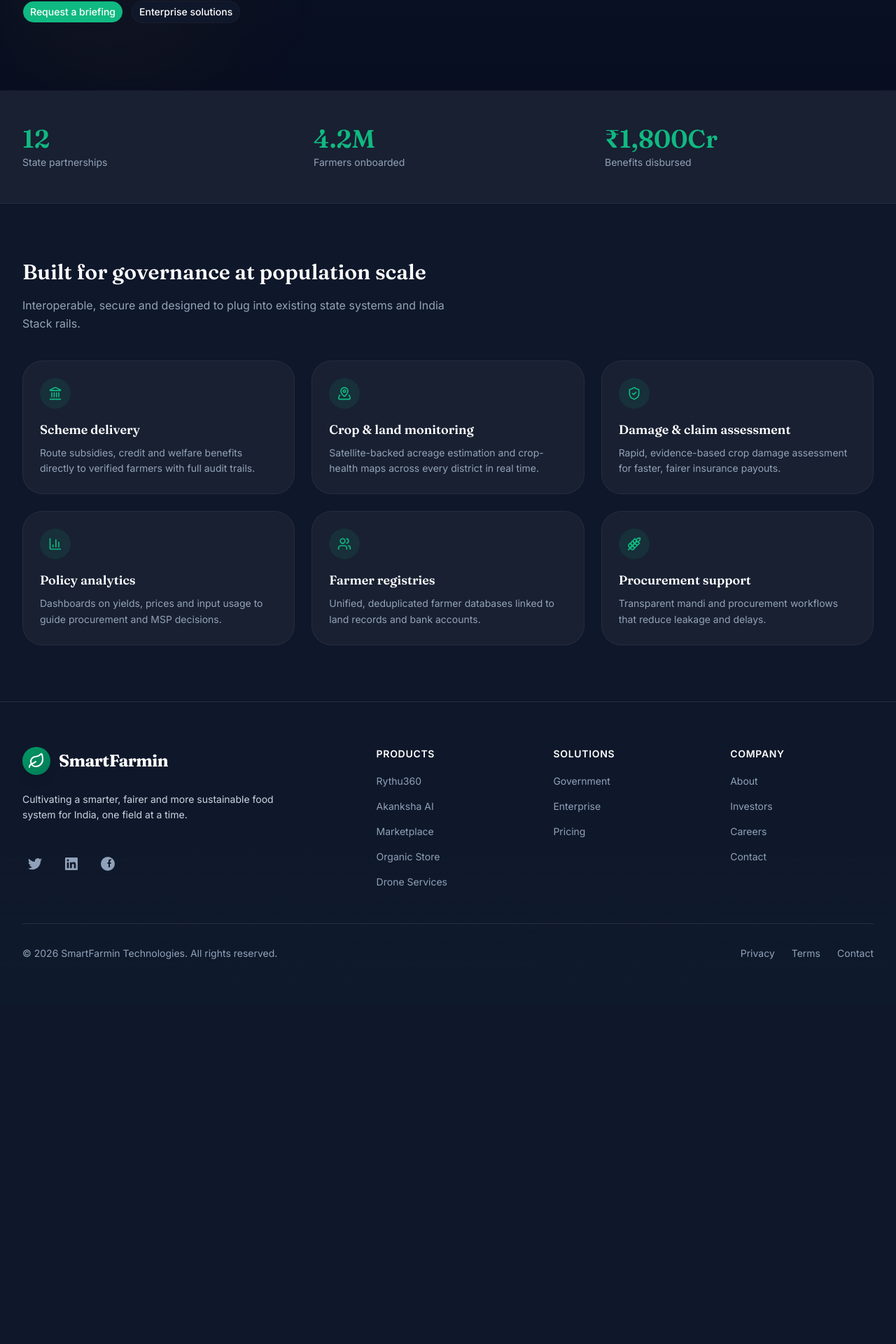
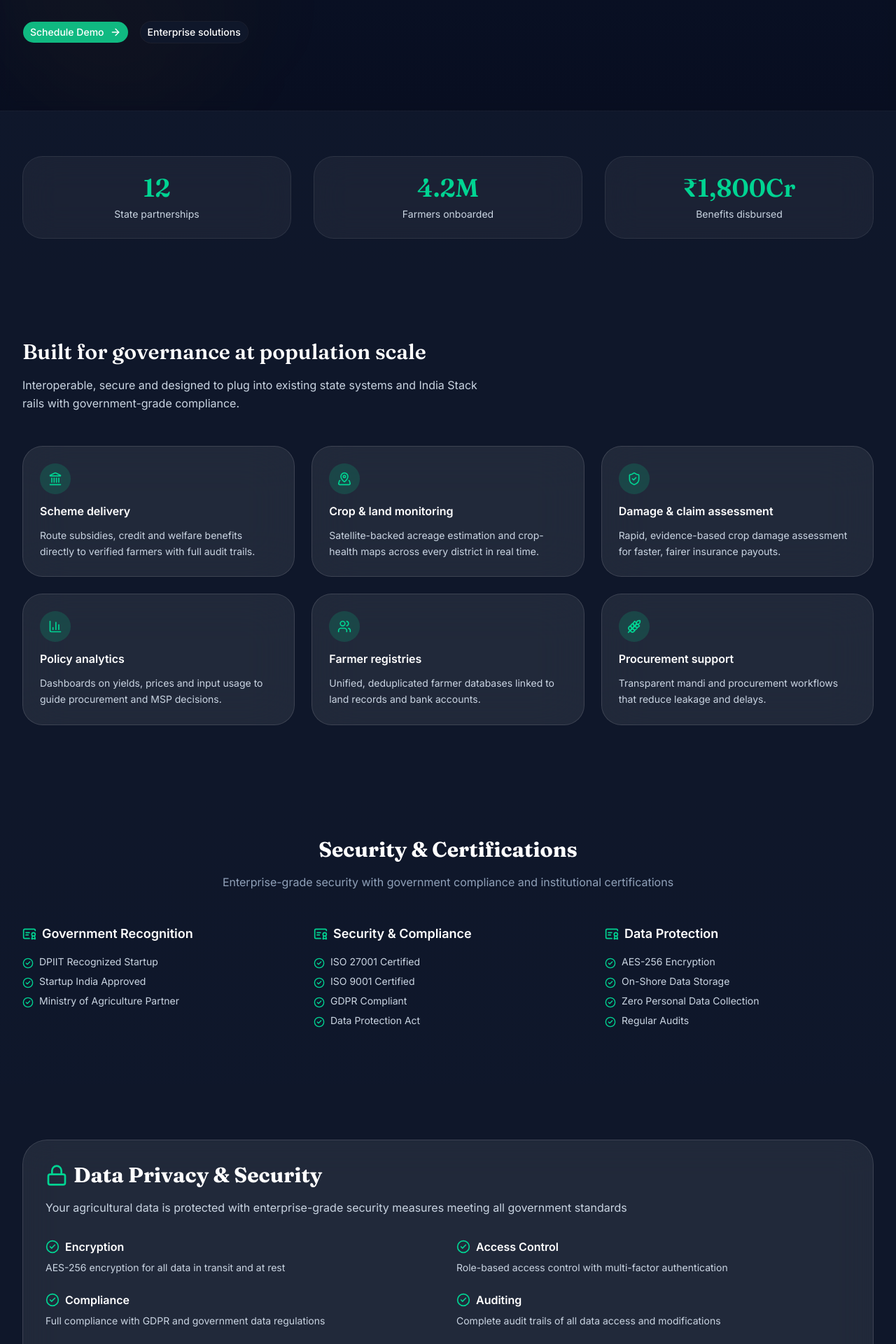
Before and after one commit to smartfarmintech/smartfarmin-website, a Next.js app: page /government in a window 1280 px wide. Shown: the part 555-2475 px from the top of the page at 70% size. Before the commit the page ends 1991 px from the top, so only its background shows below. Built offline with nearby package versions, Linux system fonts and the light colour scheme.

Commit message:
feat: enhance government page with new icons, metadata, and improved layout
Co-authored-by: smartfarmintech <300435507+smartfarmintech@users.noreply.github.com>

```diff
--- a/app/government/page.tsx
+++ b/app/government/page.tsx
@@ -1,15 +1,25 @@
 import type { Metadata } from "next"
 import Link from "next/link"
-import { Landmark, ShieldCheck, BarChart3, Users, Wheat, MapPinned } from "lucide-react"
+import { Landmark, ShieldCheck, BarChart3, Users, Wheat, MapPinned, Shield, Award, CheckCircle2, Lock, Globe, Scale, BookOpen, ArrowRight, Certificate } from "lucide-react"
 import { SiteHeader } from "@/components/site-header"
 import { SiteFooter } from "@/components/site-footer"
 import { PageHero } from "@/components/page-hero"
 import { Button } from "@/components/ui/button"
+import { ScrollAnimation } from "@/components/animations/premium-animations"
+import { GlassCard, GlassGrid, GlassBadge, GlassPanel } from "@/components/glass/glass-components"
 
 export const metadata: Metadata = {
-  title: "Government Solutions | SmartFarmin",
+  title: "Government & Institutions | Rythu360 - Secure Agricultural Platform | SmartFarmin",
   description:
-    "Digital public infrastructure for agriculture — scheme delivery, crop monitoring and farmer welfare at state scale.",
+    "Trusted by government agencies and institutions. Rythu360 is built with government-grade security, compliance, and transparency for digital public infrastructure in agriculture.",
+  keywords: [
+    "government agriculture",
+    "secure agricultural platform",
+    "data privacy agriculture",
+    "DPIIT recognized startup",
+    "government digital agriculture",
+    "institutional partnership",
+  ],
 }
 
 const capabilities = [
@@ -55,53 +65,169 @@ export default function GovernmentPage() {
   return (
     <>
       <SiteHeader />
-      <main>
+      <main className="space-y-0">
         <PageHero
-          eyebrow="Government"
+          eyebrow="Government & Institutions"
           title="Digital public infrastructure for agriculture"
-          description="SmartFarmin partners with state and central agencies to deliver schemes, monitor crops and improve farmer welfare — transparently and at scale."
+          description="SmartFarmin partners with government agencies to deliver schemes, monitor crops and improve farmer welfare — built with government-grade security and transparency."
         >
+          <div className="flex flex-col sm:flex-row gap-4">
             <Button render={<Link href="/contact" />} nativeButton={false}>
-            Request a briefing
+              <span className="flex items-center gap-2">
+                Schedule Demo
+                <ArrowRight className="w-4 h-4" />
+              </span>
             </Button>
             <Button render={<Link href="/enterprise" />} nativeButton={false} variant="outline">
               Enterprise solutions
             </Button>
+          </div>
         </PageHero>
 
-        <section className="border-b border-border bg-card">
-          <div className="mx-auto grid max-w-7xl grid-cols-1 gap-8 px-4 py-12 sm:grid-cols-3 sm:px-6 lg:px-8">
-            {stats.map((stat) => (
-              <div key={stat.label} className="text-center sm:text-left">
-                <div className="font-serif text-4xl font-semibold text-primary">{stat.value}</div>
-                <div className="mt-1 text-sm text-muted-foreground">{stat.label}</div>
+        <section className="mx-auto max-w-7xl px-4 py-16 sm:px-6 lg:px-8 bg-gradient-to-b from-slate-900/50 to-background">
+          <div className="grid gap-8 sm:grid-cols-3">
+            {stats.map((stat, idx) => (
+              <ScrollAnimation key={stat.label} delay={idx * 100}>
+                <GlassCard variant={idx % 2 === 0 ? "glow-green" : "glow-gold"}>
+                  <div className="text-center space-y-2">
+                    <div className="font-serif text-4xl font-semibold text-emerald-400">{stat.value}</div>
+                    <div className="text-sm text-slate-300">{stat.label}</div>
                   </div>
+                </GlassCard>
+              </ScrollAnimation>
             ))}
           </div>
         </section>
 
         <section className="mx-auto max-w-7xl px-4 py-16 sm:px-6 lg:px-8 lg:py-20">
+          <div className="space-y-12">
             <div className="max-w-2xl">
-            <h2 className="text-balance font-serif text-3xl font-semibold text-foreground">
+              <h2 className="text-balance font-serif text-3xl font-semibold text-white">
                 Built for governance at population scale
               </h2>
-            <p className="mt-4 text-pretty leading-relaxed text-muted-foreground">
-              Interoperable, secure and designed to plug into existing state systems and India Stack rails.
+              <p className="mt-4 text-pretty leading-relaxed text-slate-300">
+                Interoperable, secure and designed to plug into existing state systems and India Stack rails with government-grade compliance.
               </p>
             </div>
-          <div className="mt-10 grid gap-6 sm:grid-cols-2 lg:grid-cols-3">
-            {capabilities.map((item) => (
-              <div key={item.title} className="rounded-2xl border border-border bg-card p-6">
-                <span className="flex size-11 items-center justify-center rounded-xl bg-primary/10 text-primary">
+            <div className="grid gap-6 sm:grid-cols-2 lg:grid-cols-3">
+              {capabilities.map((item, idx) => (
+                <ScrollAnimation key={item.title} delay={idx * 80}>
+                  <GlassCard variant="prominent" className="h-full">
+                    <div className="space-y-3">
+                      <span className="flex size-11 items-center justify-center rounded-xl bg-emerald-500/20 text-emerald-400">
                         <item.icon className="size-5" />
                       </span>
-                <h3 className="mt-4 font-serif text-lg font-semibold text-foreground">
+                      <h3 className="font-semibold text-white">
                         {item.title}
                       </h3>
-                <p className="mt-2 text-sm leading-relaxed text-muted-foreground">{item.desc}</p>
+                      <p className="text-sm leading-relaxed text-slate-300">{item.desc}</p>
+                    </div>
+                  </GlassCard>
+                </ScrollAnimation>
+              ))}
+            </div>
+          </div>
+        </section>
+
+        {/* Security & Certifications */}
+        <section className="mx-auto max-w-7xl px-4 py-16 sm:px-6 lg:px-8 lg:py-20 bg-gradient-to-b from-background to-slate-900/50">
+          <div className="space-y-12">
+            <div className="text-center space-y-4">
+              <h2 className="font-serif text-3xl font-bold text-white">Security & Certifications</h2>
+              <p className="text-slate-400 max-w-2xl mx-auto">
+                Enterprise-grade security with government compliance and institutional certifications
+              </p>
+            </div>
+
+            <div className="grid gap-8 md:grid-cols-3">
+              {[
+                {
+                  category: "Government Recognition",
+                  items: ["DPIIT Recognized Startup", "Startup India Approved", "Ministry of Agriculture Partner"],
+                },
+                {
+                  category: "Security & Compliance",
+                  items: ["ISO 27001 Certified", "ISO 9001 Certified", "GDPR Compliant", "Data Protection Act"],
+                },
+                {
+                  category: "Data Protection",
+                  items: ["AES-256 Encryption", "On-Shore Data Storage", "Zero Personal Data Collection", "Regular Audits"],
+                },
+              ].map((cert) => (
+                <div key={cert.category} className="space-y-4">
+                  <h3 className="text-lg font-semibold text-white flex items-center gap-2">
+                    <Certificate className="w-5 h-5 text-emerald-400" />
+                    {cert.category}
+                  </h3>
+                  <div className="space-y-2">
+                    {cert.items.map((item) => (
+                      <div key={item} className="flex items-start gap-2">
+                        <CheckCircle2 className="w-4 h-4 text-emerald-400 flex-shrink-0 mt-1" />
+                        <span className="text-slate-300 text-sm">{item}</span>
                       </div>
                     ))}
                   </div>
+                </div>
+              ))}
+            </div>
+          </div>
+        </section>
+
+        {/* Data Privacy */}
+        <section className="mx-auto max-w-7xl px-4 py-16 sm:px-6 lg:px-8 lg:py-20">
+          <GlassPanel>
+            <div className="space-y-8">
+              <div className="space-y-4">
+                <h2 className="font-serif text-3xl font-bold text-white flex items-center gap-2">
+                  <Lock className="w-8 h-8 text-emerald-400" />
+                  Data Privacy & Security
+                </h2>
+                <p className="text-slate-300">Your agricultural data is protected with enterprise-grade security measures meeting all government standards</p>
+              </div>
+
+              <div className="grid grid-cols-1 md:grid-cols-2 gap-6">
+                {[
+                  { title: "Encryption", description: "AES-256 encryption for all data in transit and at rest" },
+                  { title: "Access Control", description: "Role-based access control with multi-factor authentication" },
+                  { title: "Compliance", description: "Full compliance with GDPR and government data regulations" },
+                  { title: "Auditing", description: "Complete audit trails of all data access and modifications" },
+                  { title: "Reliability", description: "99.9% uptime SLA with redundant backup systems" },
+                  { title: "Support", description: "24/7 security monitoring and incident response" },
+                ].map((item) => (
+                  <div key={item.title} className="space-y-2">
+                    <h3 className="font-semibold text-white flex items-center gap-2">
+                      <CheckCircle2 className="w-5 h-5 text-emerald-400" />
+                      {item.title}
+                    </h3>
+                    <p className="text-slate-300 text-sm">{item.description}</p>
+                  </div>
+                ))}
+              </div>
+            </div>
+          </GlassPanel>
+        </section>
+
+        {/* CTA */}
+        <section className="mx-auto max-w-4xl px-4 py-16 sm:px-6 lg:px-8">
+          <GlassPanel>
+            <div className="text-center space-y-6">
+              <h2 className="font-serif text-3xl font-bold text-white">Ready to partner?</h2>
+              <p className="text-slate-300 max-w-2xl mx-auto">
+                Contact our government relations team to discuss custom implementations for your department
+              </p>
+              <div className="flex flex-col sm:flex-row gap-4 justify-center pt-4">
+                <Button render={<Link href="/contact" />} nativeButton={false}>
+                  <span className="flex items-center gap-2">
+                    Schedule Call
+                    <ArrowRight className="w-4 h-4" />
+                  </span>
+                </Button>
+                <Button variant="outline" render={<Link href="/" />} nativeButton={false}>
+                  Learn More
+                </Button>
+              </div>
+            </div>
+          </GlassPanel>
         </section>
       </main>
       <SiteFooter />
```
Lines whose indentation alone changed are shown as unchanged.
